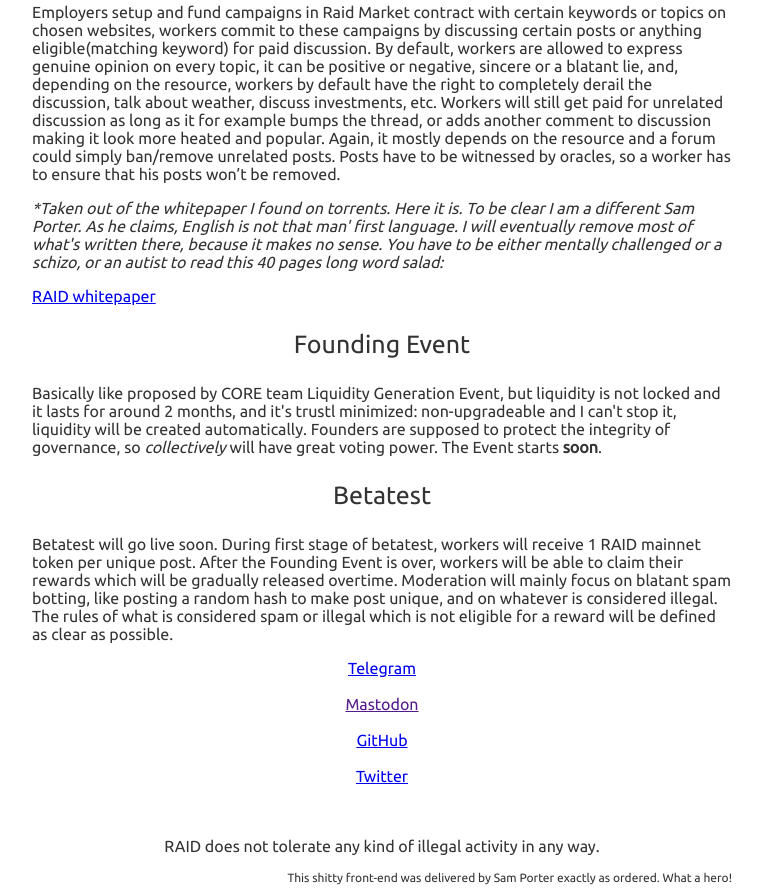
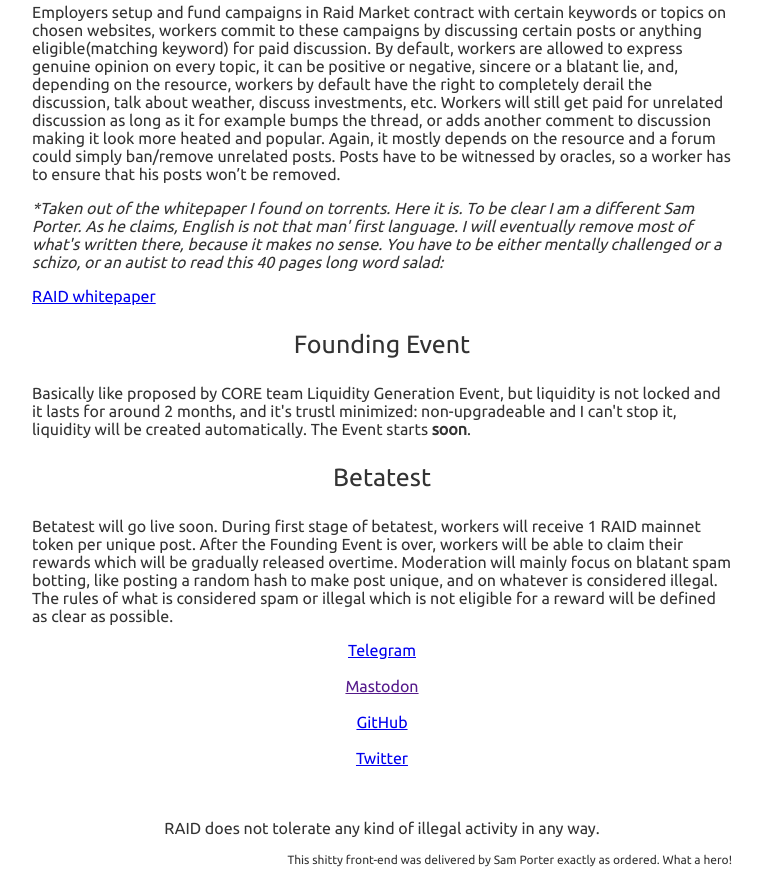
Before and after one commit to SamPorter1984/Aletheo, a plain HTML site: page Front-end by Sam Porter/index.html in a window 1280 px wide. Shown: the part 917-1813 px from the top of the page, without its empty margins (258-1020 px from the left). Drawn offline with Linux system fonts and the light colour scheme.

Commit message:
Update index.html

```diff
--- a/Front-end by Sam Porter/index.html
+++ b/Front-end by Sam Porter/index.html
@@ -22,7 +22,7 @@
 
 <p style="font-style: italic;">*Taken out of the whitepaper I found on torrents. Here it is. To be clear I am a different Sam Porter. As he claims, English is not that man' first language. I will eventually remove most of what's written there, because it makes no sense. You have to be either mentally challenged or a schizo, or an autist to read this 40 pages long word salad: </p><span><a href="/RAID whitepaper.pdf" download>RAID whitepaper</a></span>
 <p style="text-align: center; font-size: 25px;">Founding Event</p>
-<p>Basically like proposed by CORE team Liquidity Generation Event, but liquidity is not locked and it lasts for around 2 months, and it's trustl minimized: non-upgradeable and I can't stop it, liquidity will be created automatically. Founders are supposed to protect the integrity of governance, so <span style="font-style: italic;">collectively</span> will have great voting power. The Event starts <span style="font-weight: bold;">soon</span>.</p>
+<p>Basically like proposed by CORE team Liquidity Generation Event, but liquidity is not locked and it lasts for around 2 months, and it's trustl minimized: non-upgradeable and I can't stop it, liquidity will be created automatically. The Event starts <span style="font-weight: bold;">soon</span>.</p>
 <p style="text-align: center; font-size: 25px;">Betatest</p>
 <p>Betatest will go live soon. During first stage of betatest, workers will receive 1 RAID mainnet token per unique post. After the Founding Event is over, workers will be able to claim their rewards which will be gradually released overtime. Moderation will mainly focus on blatant spam botting, like posting a random hash to make post unique, and on whatever is considered illegal. The rules of what is considered spam or illegal which is not eligible for a reward will be defined as clear as possible.</p>
 <div style="text-align: center;">
```
